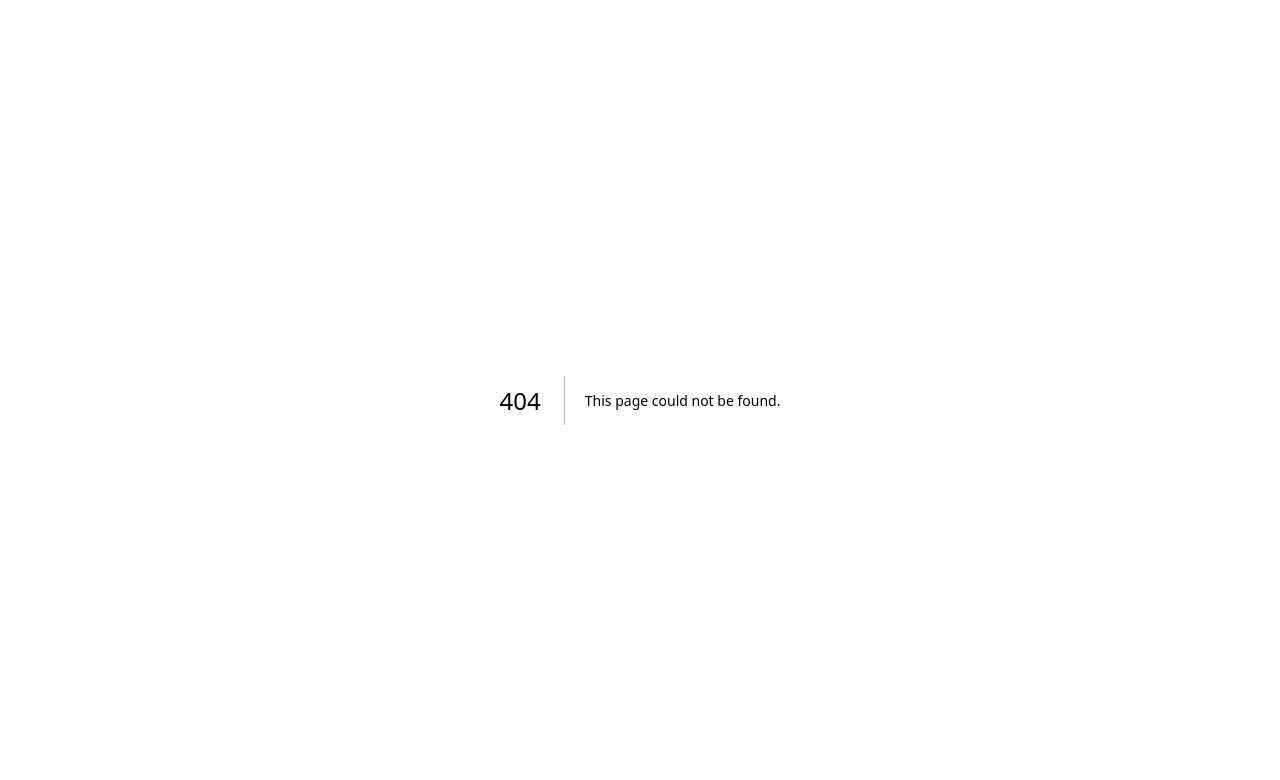
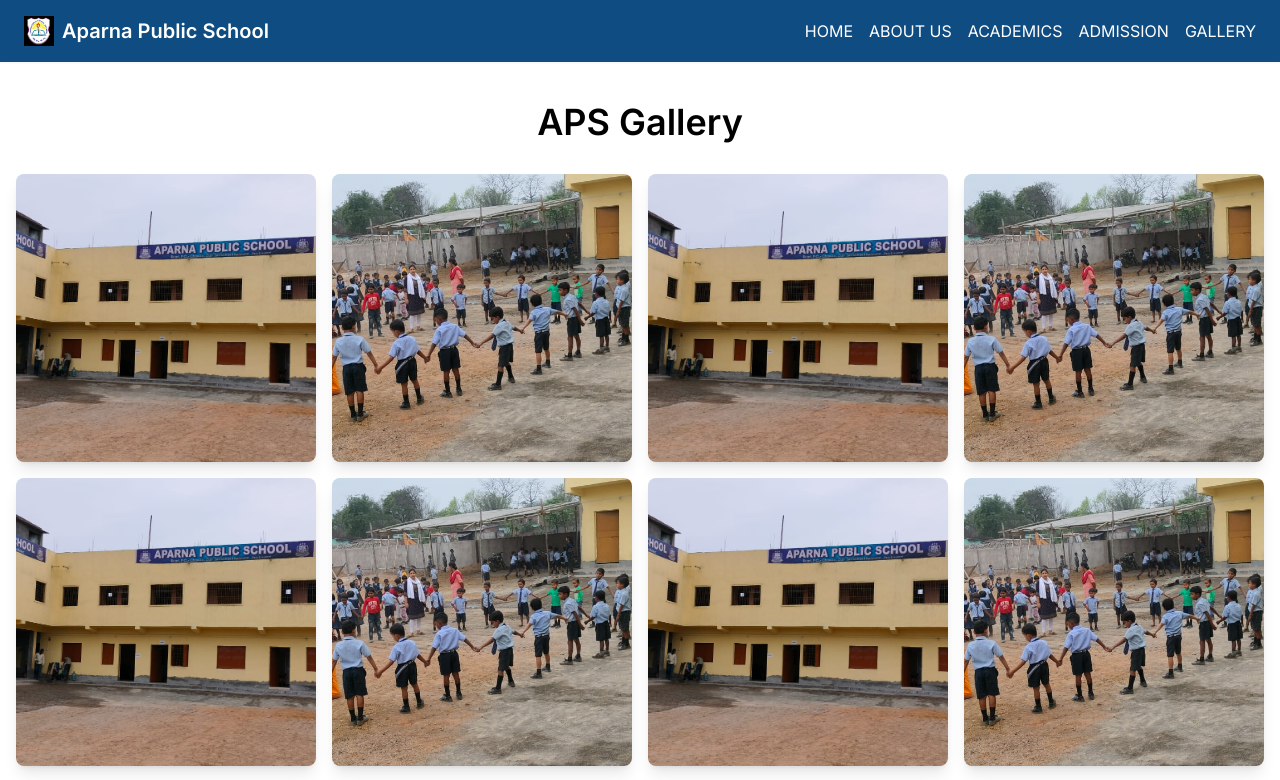
Before and after one commit to surajhub255/Aparna-Public-School, a Next.js app: page /pages/gallery in a window 1280 px wide. Before the commit this address had no page. Shown: the top 780 px of the page. Built offline with nearby package versions, Linux system fonts and the light colour scheme.

Commit message:
feat : added gallery

```diff
--- a/src/app/layout.tsx
+++ b/src/app/layout.tsx
@@ -4,8 +4,8 @@ import "./globals.css";
 const inter = Inter({ subsets: ["latin"] });
 
 export const metadata: Metadata = {
-  title: "Create Next App",
-  description: "Generated by create next app",
+  title: "Aparna Public School | Rugri | Chowka",
+  description: "APARNA PUBLIC SCHOOL Established in the year 2023, with a mission to provide the best education to the pupils of colliery belt.The School provides education from UKG to Class VI and is affiliated to the Central Board of Secondary Education (CBSE).Set in an exuberant and lush green environment.At Aparna Public School, we offer students contemporary and progressive schooling with utmost priority to high quality education. The school is equipped with state –of- the- art facilities and aims to develop students as ambassadors of positive change who will help to build a better tomorrow. With a balanced blend of curricular, co- curricular activities and community service the teaching learning process is enriched.We want every child to be proficient in academics, technology which is developing rapidly,sociocultural aspects, physically fit and be a class apart. In APARNA PUBLIC SCHOOL we provide an atmosphere which inculcates all sorts of facilities for children to achieve overall  development and doesn&apos;t curb to be better than yesterday.All this is made possible under the guidance of effective leadership, efficient & experienced teachers, unparalleled & unbiased counselling and courteous support staff.",
 };
 
 export default function RootLayout({
--- a/src/app/navbar.tsx
+++ b/src/app/navbar.tsx
@@ -30,6 +30,7 @@ const Navbar: FC = () => {
         <a href="/pages/about">ABOUT US</a>
         <a href="/pages/academics">ACADEMICS</a>
         <a href="/pages/admission">ADMISSION</a>
+        <a href="/pages/gallery">GALLERY</a>
 
       </div>
 
@@ -47,6 +48,7 @@ const Navbar: FC = () => {
           <a href="/pages/about" className="block px-4 py-2 text-black">ABOUT US</a>
           <a href="/pages/academics" className="block px-4 py-2 text-black">ACADEMICS</a>
           <a href="/pages/admission" className="block px-4 py-2 text-black">ADMISSION</a>
+          <a href="/pages/gallery" className="block px-4 py-2 text-black">GALLERY</a>
         </div>
       )}
     </div>
--- /dev/null
+++ b/src/app/pages/gallery/page.tsx
@@ -0,0 +1,48 @@
+"use client";
+import Navbar from '@/app/navbar';
+import React from 'react';
+
+interface Image {
+  id: number;
+  src: string;
+  alt: string;
+}
+
+const images: Image[] = [
+  { id: 1, src: '/s1.jpg', alt: 'Image 1' },
+  { id: 2, src: '/s2.jpg', alt: 'Image 2' },
+  { id: 3, src: '/s1.jpg', alt: 'Image 3' },
+  { id: 2, src: '/s2.jpg', alt: 'Image 2' },
+  { id: 3, src: '/s1.jpg', alt: 'Image 3' },
+  { id: 2, src: '/s2.jpg', alt: 'Image 2' },
+  { id: 3, src: '/s1.jpg', alt: 'Image 3' },
+  { id: 2, src: '/s2.jpg', alt: 'Image 2' },
+  { id: 3, src: '/s1.jpg', alt: 'Image 3' },
+  { id: 2, src: '/s2.jpg', alt: 'Image 2' },
+  { id: 3, src: '/s1.jpg', alt: 'Image 3' },
+  { id: 3, src: '/s1.jpg', alt: 'Image 3' },
+
+  // Add more images as needed
+];
+
+const Gallery = () => {
+  return (
+    <div>
+       <div className="sticky top-0 z-50">
+        <Navbar />
+      </div>
+      <div className="container mx-auto px-4 py-8">
+        <h2 className="text-4xl font-semibold text-center mb-8">APS Gallery</h2>
+        <div className="grid grid-cols-1 sm:grid-cols-2 md:grid-cols-3 lg:grid-cols-4 gap-4">
+          {images.map(image => (
+            <div key={image.id} className="overflow-hidden rounded-lg shadow-lg">
+              <img src={image.src} alt={image.alt} className="w-full h-72 object-cover transform hover:scale-105 transition-transform duration-300"/>
+            </div>
+          ))}
+        </div>
+      </div>
+    </div>
+  );
+};
+
+export default Gallery;
```
Also changed, not shown: public/s1.jpg (added), public/s2.jpg (added).
